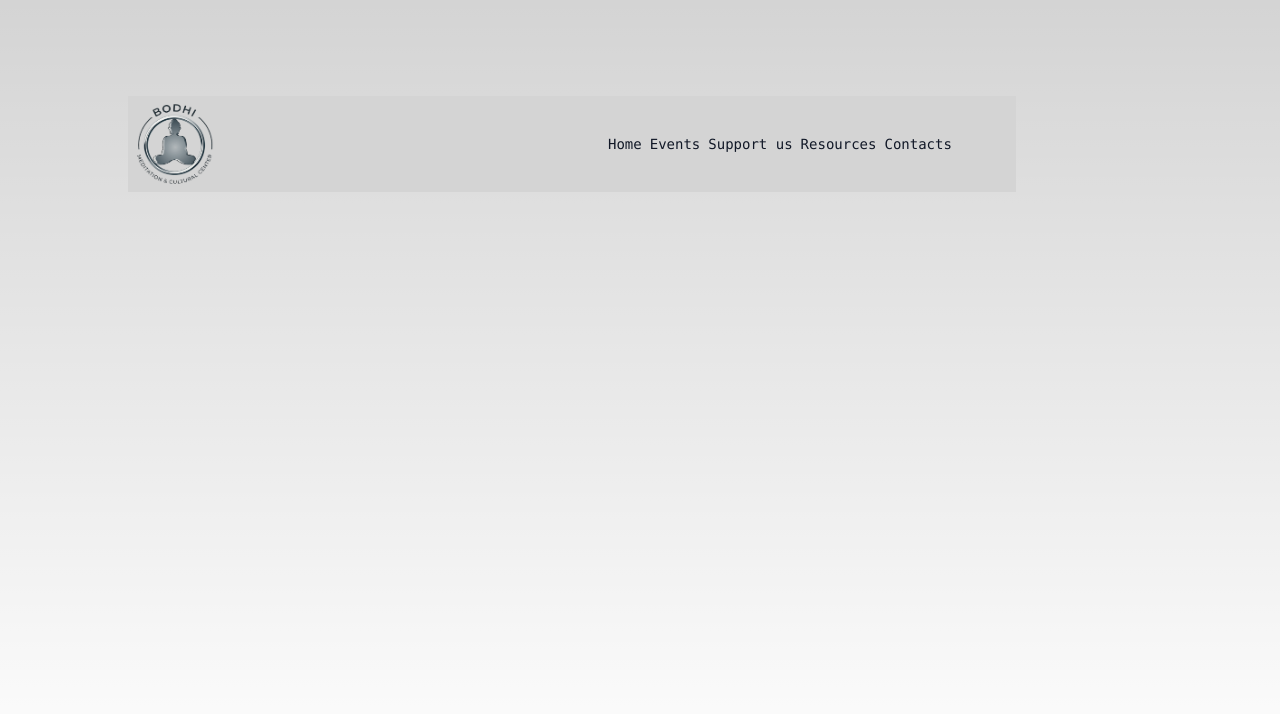
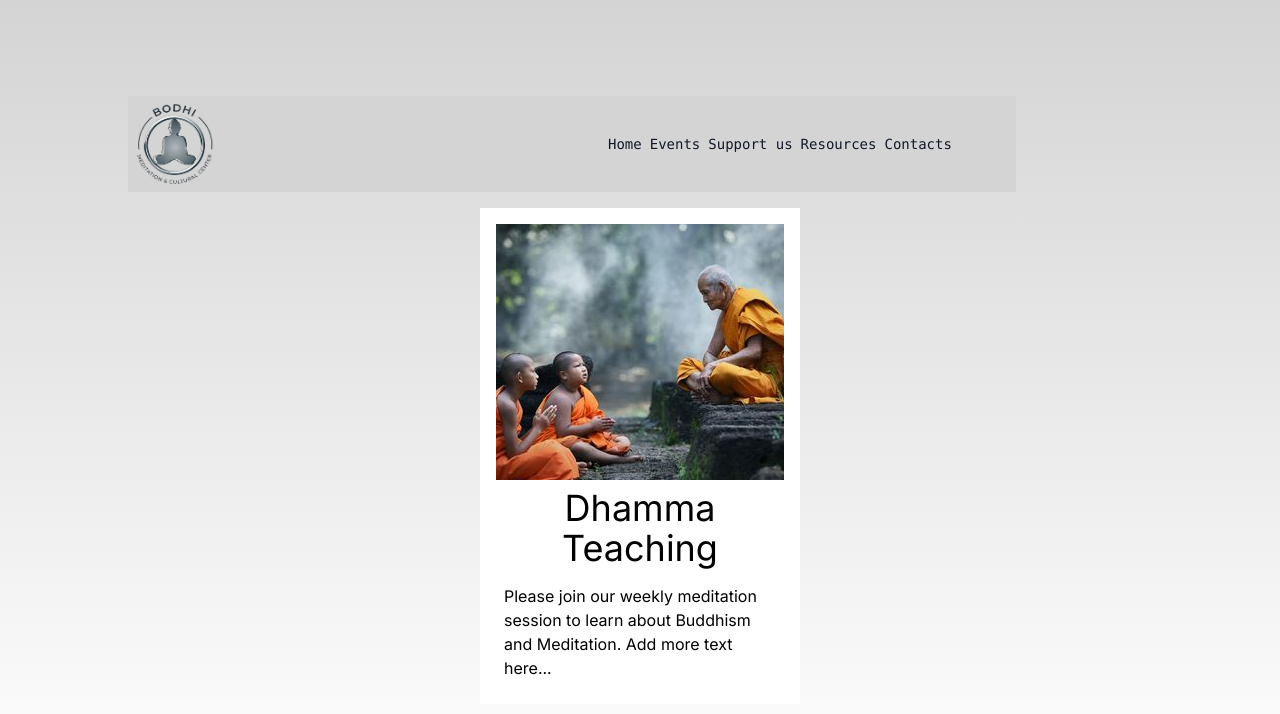
Before and after one commit to sazep-bd/bodhimeditation, a Next.js app: page / in a window 1280 px wide. Shown: the top 714 px of the page. Built offline with nearby package versions, Linux system fonts and the light colour scheme.

Commit message:
home-page-image-card added

```diff
--- a/src/app/page.tsx
+++ b/src/app/page.tsx
@@ -1,6 +1,7 @@
 import ImageWithLink from "@/components/atoms/BodhiLogo";
 import Header from "@/components/organisms/header";
 import Image from "next/image";
+import Card from "@/components/atoms/Card";
 
 export default function Home() {
   return (
@@ -8,6 +9,17 @@ export default function Home() {
       <div className="z-10 max-w-5xl w-full items-center justify-between font-mono text-sm lg:flex">
         <Header />
       </div>
+
+      <Card className="flex flex-col gap-2 bg-white text-black max-w-xs p-4">
+        <div className="bg-[url('/images/Learning_Bhuddhism_2.jpg')] h-64 bg-center justify-center"></div>
+        {/* <img src="\images\Learning_Bhuddhism_2.jpg" alt="" /> */}
+        <div className=" text-4xl text-center">Dhamma Teaching</div>
+        <div className="bg-light-grey w-fit p-2 rounded">
+          Please join our weekly meditation session to learn about Buddhism and Meditation.
+          Add more text here...
+        </div>
+      </Card>
+
     </main>
   );
 }
```
